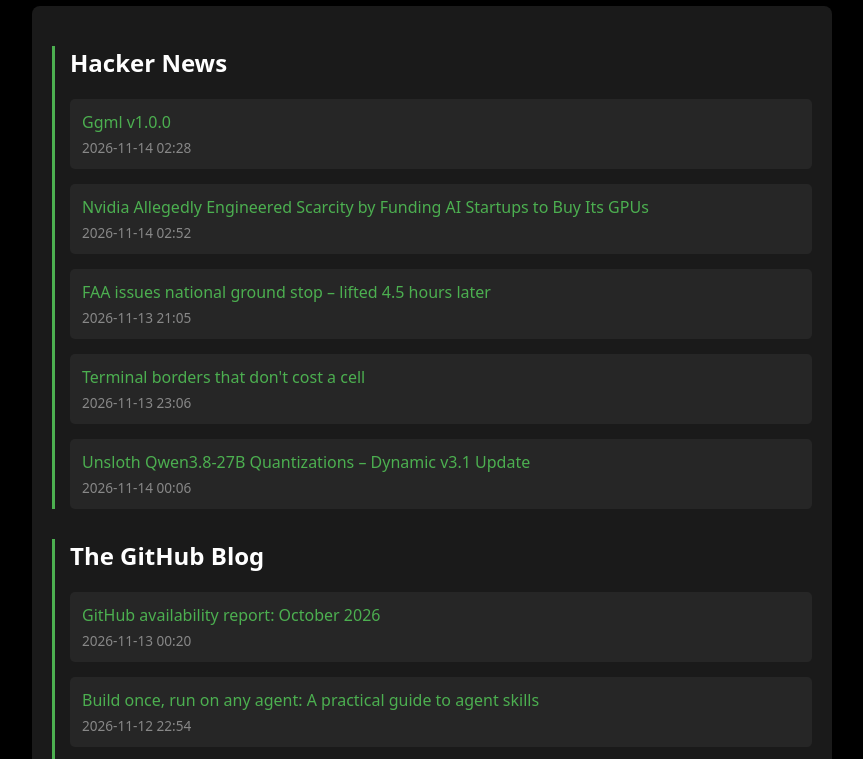
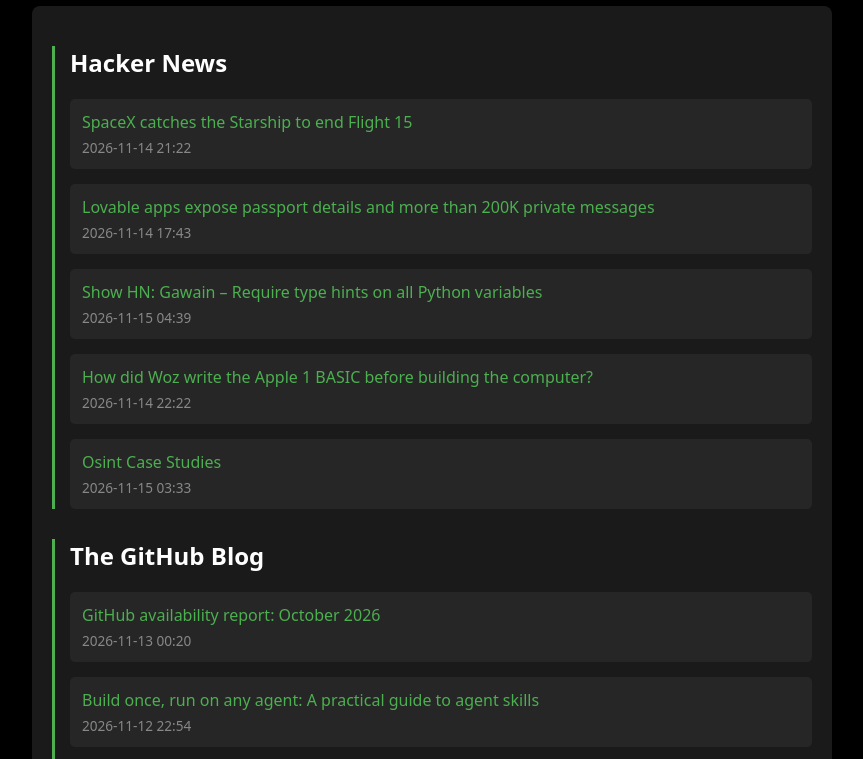
Before and after one commit to dhruvdivecha/AutoFeed-Updater, a plain HTML site: page index.html in a window 1280 px wide. Shown: the part 80-839 px from the top of the page, without its empty margins (208-1071 px from the left). Drawn offline with Linux system fonts and the light colour scheme.

Commit message:
Auto-update feeds - 2026-11-15 05:38:08 UTC

```diff
--- a/index.html
+++ b/index.html
@@ -59,32 +59,32 @@
     </style>
 </head>
 <body>
-    <h1>📰 Sports Feed Updates (2026-11-14 05:39 UTC)</h1>
+    <h1>📰 Sports Feed Updates (2026-11-15 05:38 UTC)</h1>
     <div class="container">
         <div class="feed"><h2>Hacker News</h2>
                 <div class="entry">
-                    <a href="https://github.com/ggml-org/ggml/releases/tag/v1.0.0" target="_blank">Ggml v1.0.0</a>
-                    <span class="timestamp">2026-11-14 02:28</span>
+                    <a href="https://www.spacex.com/launches/starship-flight-15" target="_blank">SpaceX catches the Starship to end Flight 15</a>
+                    <span class="timestamp">2026-11-14 21:22</span>
                 </div>
 
                 <div class="entry">
-                    <a href="https://www.techpowerup.com/354814/nvidia-allegedly-engineered-scarcity-by-funding-ai-startups-to-buy-its-gpus" target="_blank">Nvidia Allegedly Engineered Scarcity by Funding AI Startups to Buy Its GPUs</a>
-                    <span class="timestamp">2026-11-14 02:52</span>
+                    <a href="https://www.crissyfield.de/research/lovable-en/" target="_blank">Lovable apps expose passport details and more than 200K private messages</a>
+                    <span class="timestamp">2026-11-14 17:43</span>
                 </div>
 
                 <div class="entry">
-                    <a href="https://www.nbcnews.com/news/us-news/faa-orders-nationwide-ground-stop-departing-flights-reasons-safety-rcna609247" target="_blank">FAA issues national ground stop – lifted 4.5 hours later</a>
-                    <span class="timestamp">2026-11-13 21:05</span>
+                    <a href="https://github.com/matheuzgomes/gawain" target="_blank">Show HN: Gawain – Require type hints on all Python variables</a>
+                    <span class="timestamp">2026-11-15 04:39</span>
                 </div>
 
                 <div class="entry">
-                    <a href="https://www.joshka.net/cell-borders/" target="_blank">Terminal borders that don't cost a cell</a>
-                    <span class="timestamp">2026-11-13 23:06</span>
+                    <a href="https://retrocomputing.stackexchange.com/questions/17957" target="_blank">How did Woz write the Apple 1 BASIC before building the computer?</a>
+                    <span class="timestamp">2026-11-14 22:22</span>
                 </div>
 
                 <div class="entry">
-                    <a href="https://unsloth.ai/docs/models/qwen3.8" target="_blank">Unsloth Qwen3.8-27B Quantizations – Dynamic v3.1 Update</a>
-                    <span class="timestamp">2026-11-14 00:06</span>
+                    <a href="https://osintsearch.org/blog/osint-case-studies" target="_blank">Osint Case Studies</a>
+                    <span class="timestamp">2026-11-15 03:33</span>
                 </div>
                 </div><div class="feed"><h2>The GitHub Blog</h2>
                 <div class="entry">
```
